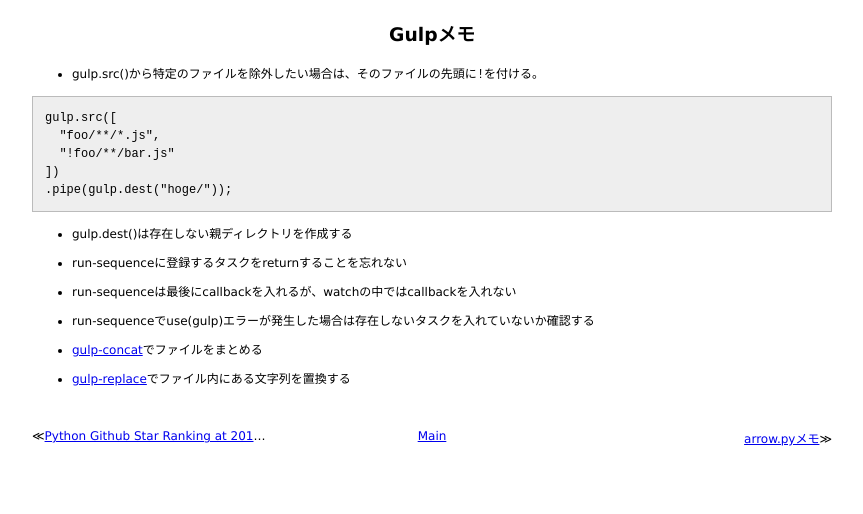
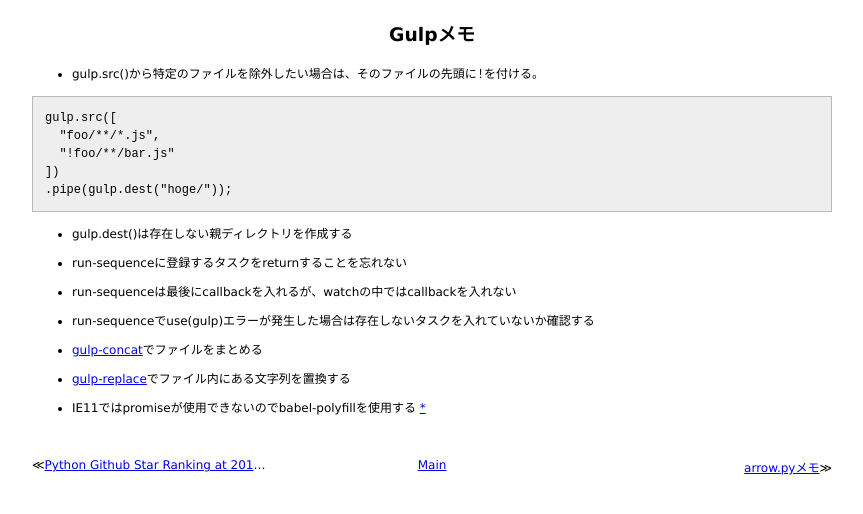
Before and after one commit to 38elements/38elements.github.com, a Jekyll site: the page built from _posts/2015-12-17-gulp.md, in a window 1280 px wide. Shown: the top 514 px of the page, without its empty margins (208-1071 px from the left). Built offline with Jekyll 4.4.1, drawn with Linux system fonts in a browser that asks for light colours.

Commit message:
Update 2015-12-17-gulp.md

```diff
--- a/_posts/2015-12-17-gulp.md
+++ b/_posts/2015-12-17-gulp.md
@@ -23,3 +23,5 @@ gulp.src([
 * [gulp-concat](https://github.com/contra/gulp-concat)でファイルをまとめる
 
 * [gulp-replace](https://github.com/lazd/gulp-replace)でファイル内にある文字列を置換する
+
+* IE11ではpromiseが使用できないのでbabel-polyfillを使用する [\*](https://babeljs.io/docs/usage/polyfill/#usage-in-browser)
```
